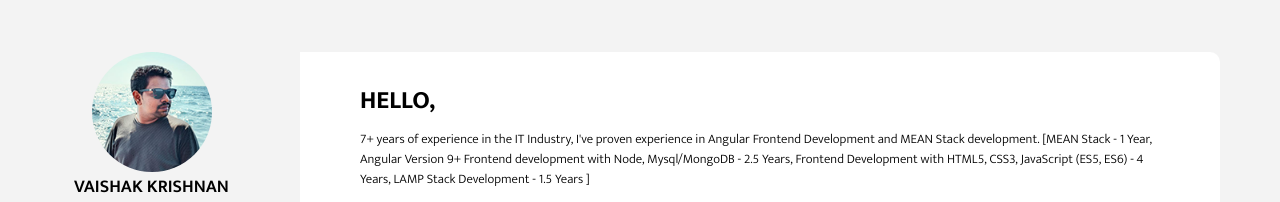
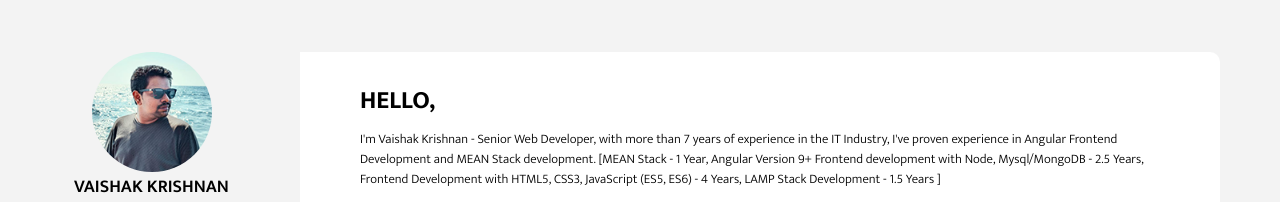
Before and after one commit to vaishak-krishnan/resume-vaishak, a website: page index.html in a window 1280 px wide. Shown: the top 202 px of the page. Drawn offline with Linux system fonts and the light colour scheme.

Commit message:
index.html completed for beta

```diff
--- a/index.html
+++ b/index.html
@@ -79,7 +79,7 @@
         <main>
             <section class="intro-section">
                 <h2 class="section-title">Hello, </h2>
-                <p>7+ years of experience in the IT Industry, I've proven experience in Angular Frontend Development and MEAN Stack development. [MEAN Stack - 1 Year, Angular Version 9+ Frontend development with Node, Mysql/MongoDB - 2.5 Years, Frontend Development with HTML5, CSS3, JavaScript (ES5, ES6) - 4 Years, LAMP Stack Development - 1.5 Years  ]</p>
+                <p>I'm Vaishak Krishnan - Senior Web Developer, with more than 7 years of experience in the IT Industry, I've proven experience in Angular Frontend Development and MEAN Stack development. [MEAN Stack - 1 Year, Angular Version 9+ Frontend development with Node, Mysql/MongoDB - 2.5 Years, Frontend Development with HTML5, CSS3, JavaScript (ES5, ES6) - 4 Years, LAMP Stack Development - 1.5 Years  ]</p>
                 <p>I hold a Bachelor's degree in Information Technology from Cochin University of Science and Technology and have 5+ years of HTML/CSS development experience. I am proficient in HTML5, CSS3, JavaScript, and jQuery and have experience using CSS tools and frameworks such as Bootstrap, and Tailwind CSS. Additionally, I have a good understanding of troubleshooting code and applications, Designing Mockups, and UI designs using Adobe Suits, and Figma also have experience in design-to-code conversion.</p>
                 <p>I am also familiar with CSS pre-processors such as Sass and have a good knowledge of SEO principles and ensuring that the application follows them. I am well-versed in GIT code versioning and am able to translate user requirements into code. </p>
                 <p>I possess excellent communication skills and am comfortable interacting with clients directly. I am a team player who values collaboration and strives for high-quality work.</p>
```
